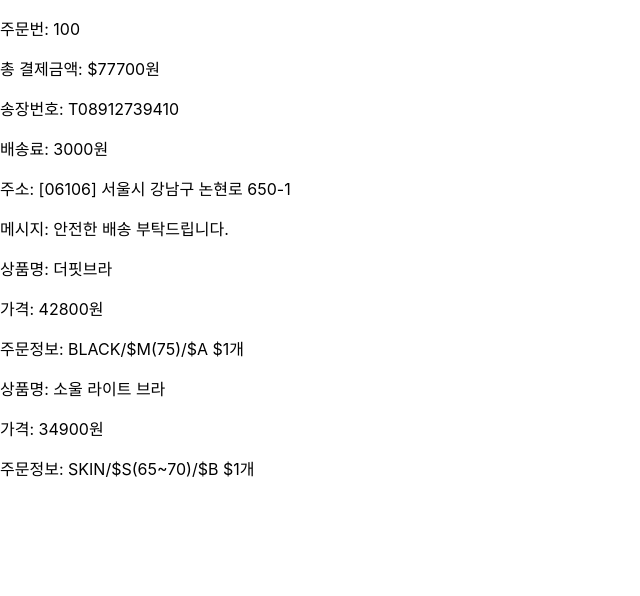
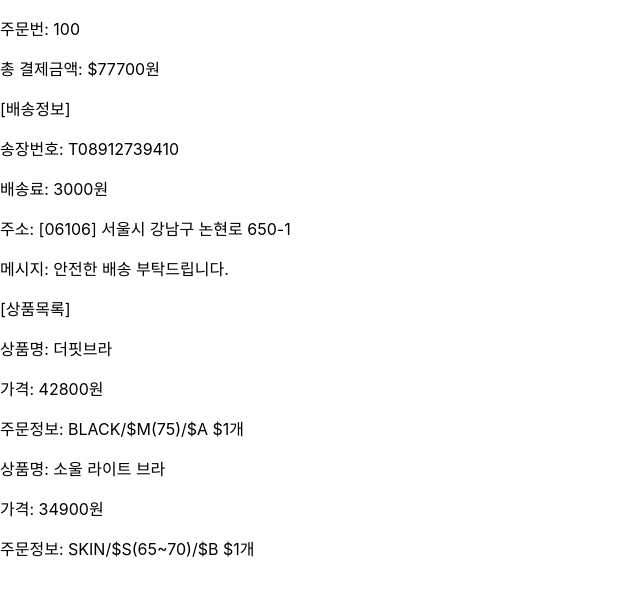
Before and after one commit to antigravity-official/anti-frontend-order, a React (Create React App) app: page / in a window 1280 px wide. Shown: the top 596 px of the page, without its empty margins (0-640 px from the left). Built offline with nearby package versions, Linux system fonts and the light colour scheme.

Commit message:
Feat: OrderBundle Hoc 생성으로 정보 bundle 확장성 및 props drilling 피해 직관성 유지

```diff
--- a/src/App.tsx
+++ b/src/App.tsx
@@ -1,10 +1,9 @@
-import { Fragment } from 'react'
-
 import useGetOrdersQuery from './hooks/useGetOrdersQuery'
 import { OrderProduct as OrderProductTypes, Shipping as ShippingTypes } from './types/ordersTypes'
 import OrderInfo from './components/OrderInfo'
 import OrderProduct from './components/OrderProduct'
 import Shipping from './components/Shipping'
+import OrderBundle from './components/OrderBundle'
 
 const App = () => {
   const { isLoading, data: ordersData } = useGetOrdersQuery()
@@ -19,7 +18,7 @@ const App = () => {
     amount: ordersData.amount,
   }
 
-  const shippingOrderProducData: { shipping: ShippingTypes; products: OrderProductTypes[] }[] = [
+  const orderBundleData: { shipping: ShippingTypes; products: OrderProductTypes[] }[] = [
     {
       shipping: ordersData.shipping,
       products: ordersData.products,
@@ -29,16 +28,16 @@ const App = () => {
   return (
     <>
       <OrderInfo orderInfoData={orderInfoData} />
-      {shippingOrderProducData.map((data, index) => {
-        const dataKey = `data-${index}`
-        const shippingData = data.shipping
-        const orderProductData = data.products
+      {orderBundleData.map((orderBundle, index) => {
+        const orderBundleKey = `orderBundle-${index}`
+        const shippingData = orderBundle.shipping
+        const orderProductData = orderBundle.products
 
         return (
-          <Fragment key={dataKey}>
+          <OrderBundle key={orderBundleKey}>
             <Shipping shippingData={shippingData} />
             <OrderProduct orderProductData={orderProductData} />
-          </Fragment>
+          </OrderBundle>
         )
       })}
     </>
--- /dev/null
+++ b/src/components/OrderBundle/index.tsx
@@ -0,0 +1,19 @@
+interface OrderBunldeProps {
+  children: JSX.Element[]
+}
+
+const OrderBundle = ({ children }: OrderBunldeProps) => {
+  const shippingComponent = children.filter((item) => item.props.shippingData)
+  const orderProductComponent = children.filter((item) => item.props.orderProductData)
+
+  return (
+    <>
+      <p>[배송정보]</p>
+      {shippingComponent}
+      <p>[상품목록]</p>
+      {orderProductComponent}
+    </>
+  )
+}
+
+export default OrderBundle
```
